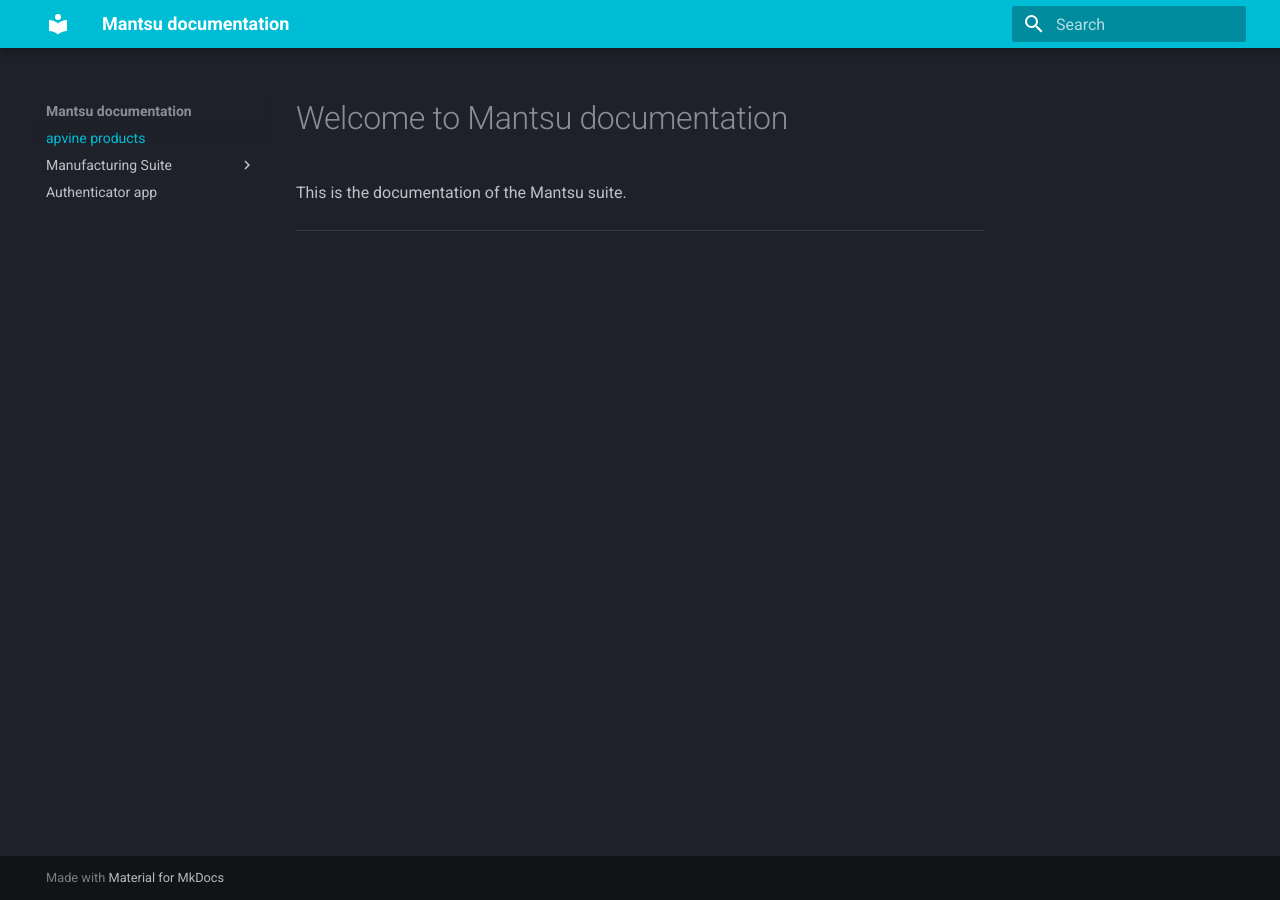
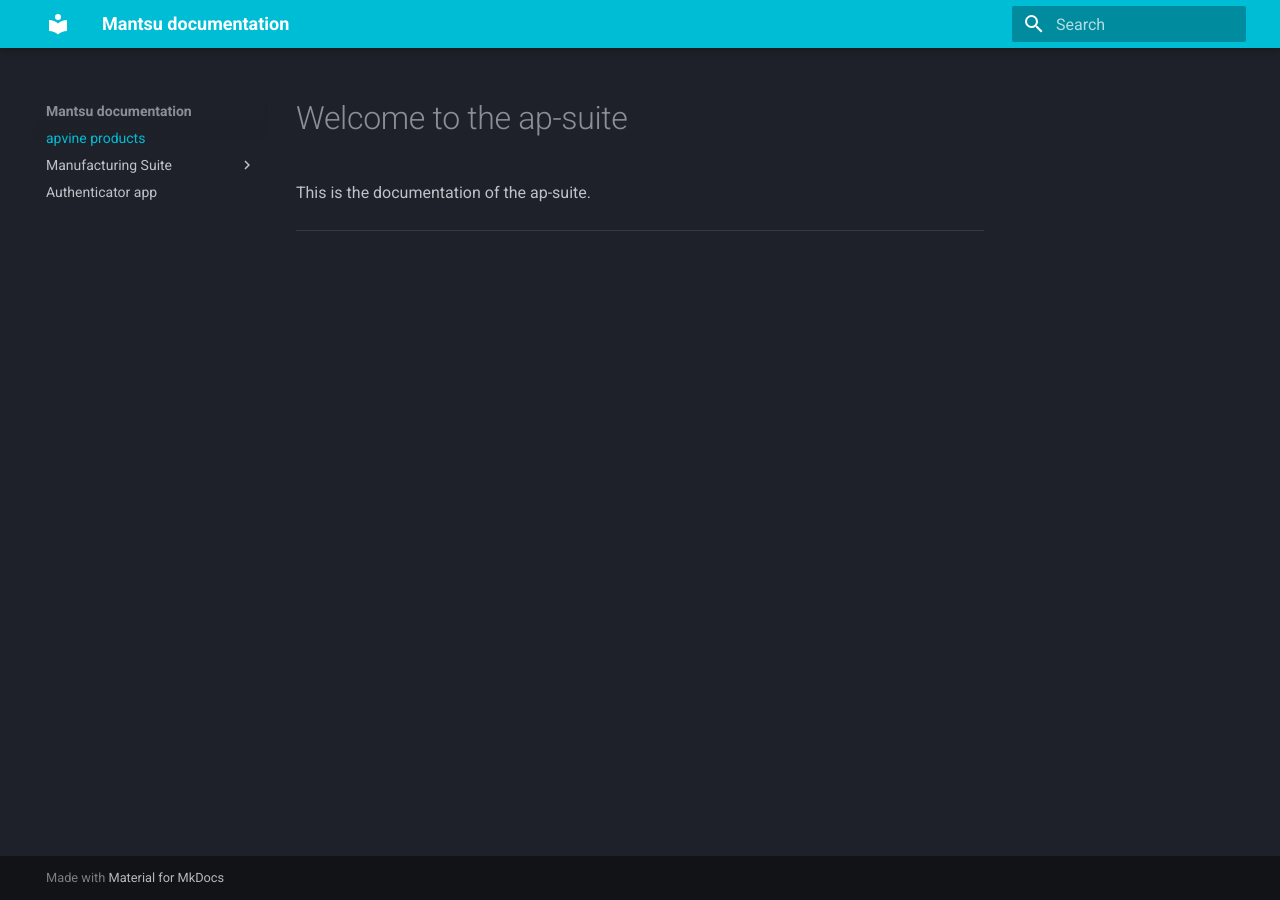
Before and after one commit to Apvine-low-code/apvine-low-code, an MkDocs documentation site: the page built from docs/index.md, in a window 1280 px wide. Built offline with MkDocs 1.6.1 and Material for MkDocs 9.7.7, drawn with Linux system fonts in a browser that asks for light colours.

Commit message:
Update `docs/index.md`

```diff
--- a/docs/index.md
+++ b/docs/index.md
@@ -1,5 +1,5 @@
-# Welcome to Mantsu documentation
+# Welcome to the ap-suite
 
-This is the documentation of the Mantsu suite.
+This is the documentation of the ap-suite.
 
 ---
```
